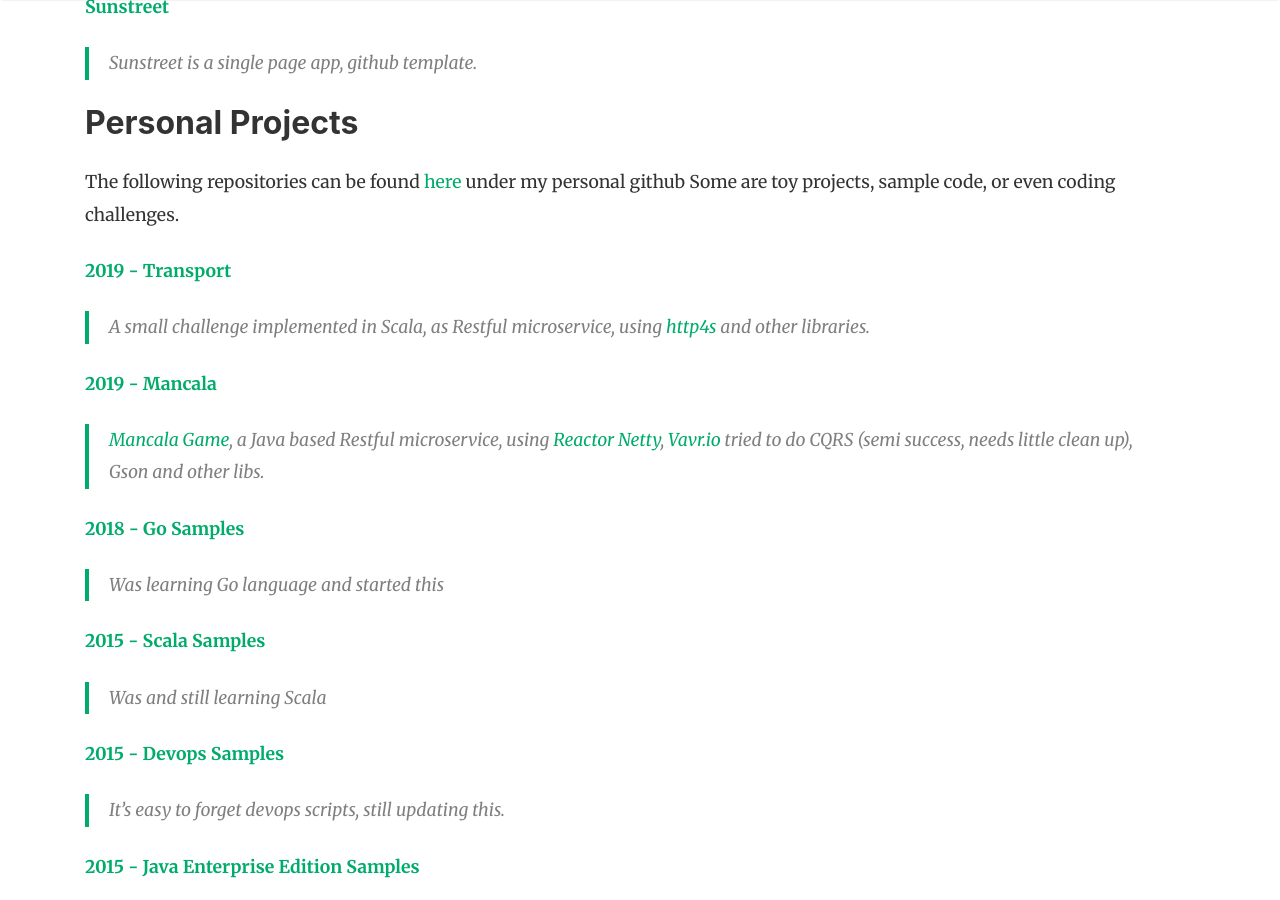
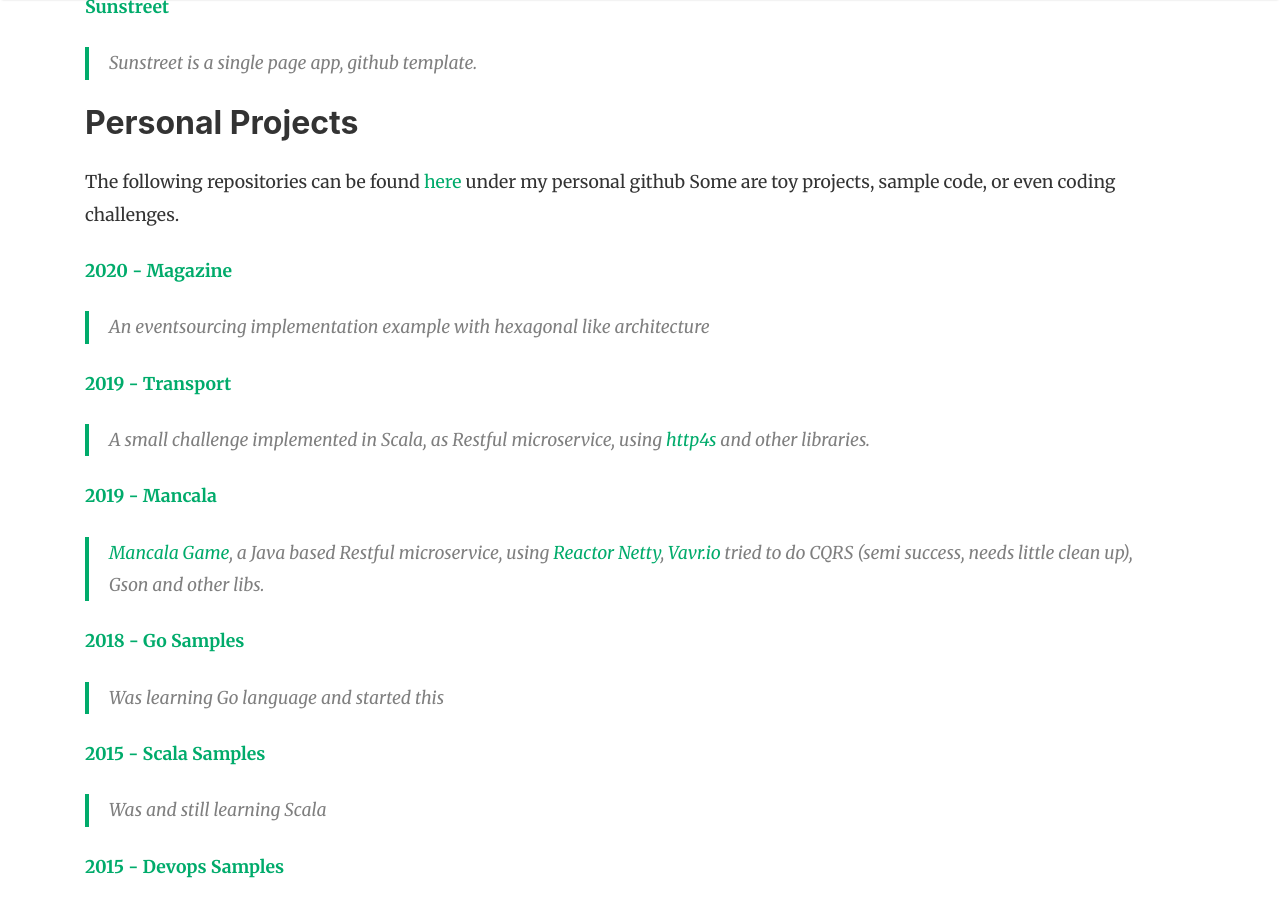
Before and after one commit to IsmailMarmoush/ismailmarmoush.github.io, a Jekyll site: the page built from portfolio.md, in a window 1280 px wide and 900 px high, scrolled down 1296 px. Built offline with Jekyll 4.4.1, drawn with Linux system fonts in a browser that asks for light colours; nearby versions of some CDN libraries; comment, search, counter and statistics services are not loaded.

Commit message:
portfolio update with magazine project

```diff
--- a/portfolio.md
+++ b/portfolio.md
@@ -40,6 +40,9 @@
 ## Personal Projects
 The following repositories can be found [here](https://github.com/IsmailMarmoush?tab=repositories) under my personal github
 Some are toy projects, sample code, or even coding challenges.
+
+**[2020 - Magazine](https://github.com/IsmailMarmoush/magazine)**
+> An eventsourcing implementation example with hexagonal like architecture
 
 **[2019 - Transport](https://github.com/IsmailMarmoush/transport)**
 > A small challenge implemented in Scala, as Restful microservice, using [http4s](https://http4s.org/) and other libraries.
```
